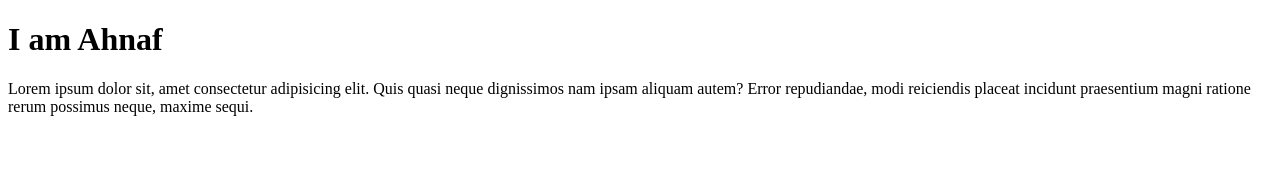
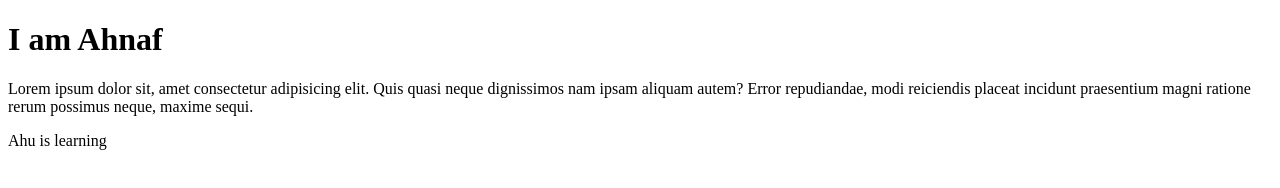
Before and after one commit to ahucran/first-project, a plain HTML site: page index.html in a window 1280 px wide. Drawn offline with Linux system fonts and the light colour scheme.

Commit message:
Update index.html

```diff
--- a/index.html
+++ b/index.html
@@ -8,5 +8,6 @@
 <body>
     <h1>I am Ahnaf</h1>
     <p>Lorem ipsum dolor sit, amet consectetur adipisicing elit. Quis quasi neque dignissimos nam ipsam aliquam autem? Error repudiandae, modi reiciendis placeat incidunt praesentium magni ratione rerum possimus neque, maxime sequi.</p>
+    <p> Ahu is learning </p>
 </body>
 </html>
```
